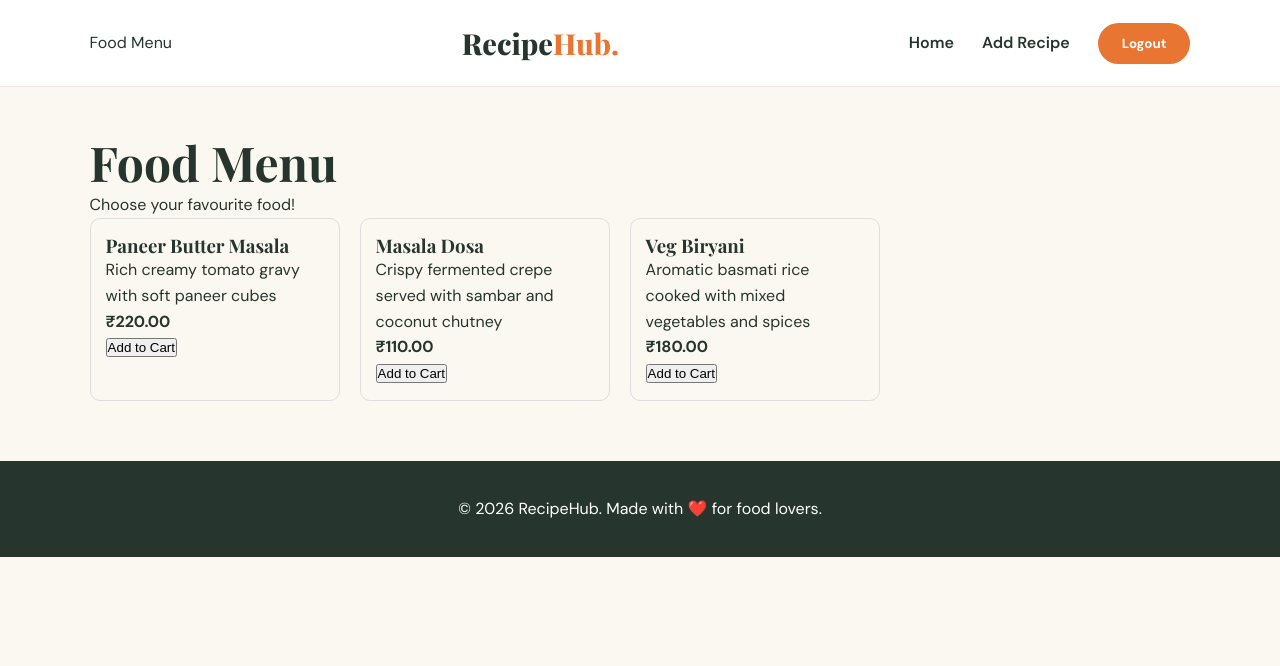
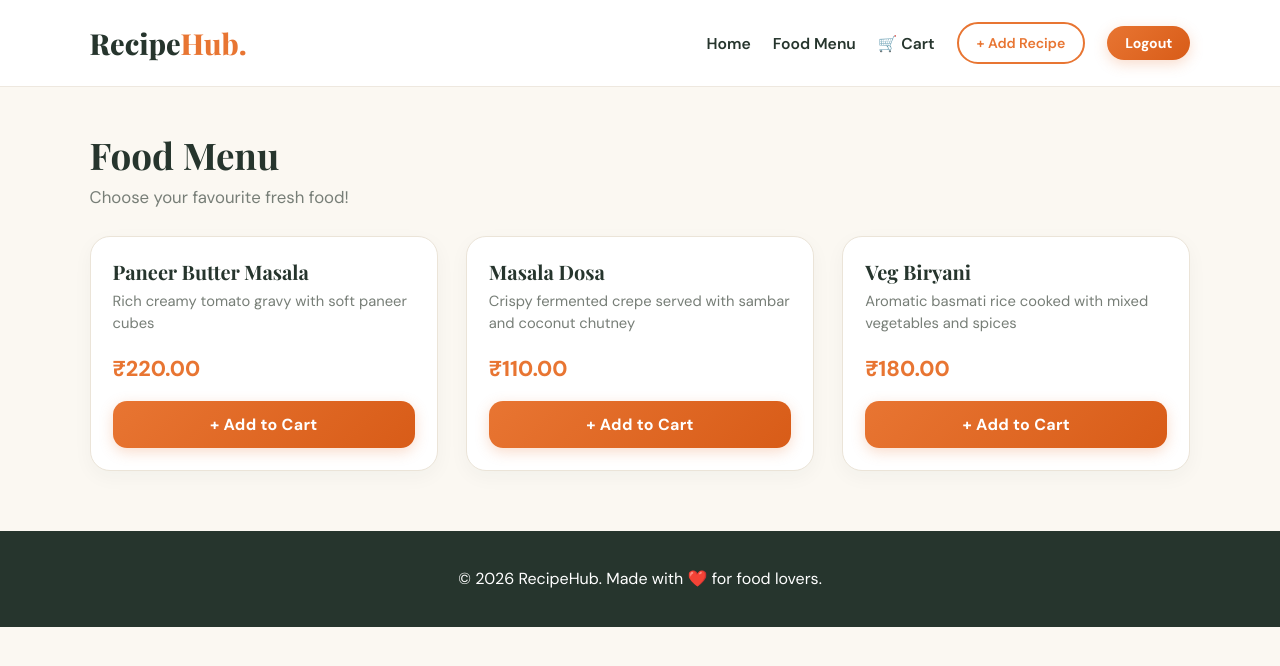
Before and after one commit to Lankakgf/RecipeHub, a Django app: page /orders/ in a window 1280 px wide. Shown: the top 666 px of the page. Run offline with Django 5.2, Linux system fonts and the light colour scheme; a user stored in the database is signed in; data comes from the database, SQL or seed files in the repository; both versions use the stored data as it was after the commit.

Commit message:
Add shopping cart feature, fix views, and improve UI design

```diff
--- a/config/urls.py
+++ b/config/urls.py
@@ -1,3 +1,4 @@
+from django.http import HttpResponse
 
 from django.contrib import admin
 from django.urls import path, include
@@ -5,6 +6,8 @@ from django.conf import settings
 from django.conf.urls.static import static
 
 urlpatterns = [
+    path('service-worker.js', lambda r: HttpResponse('', content_type='application/javascript')),
+
     path('admin/', admin.site.urls),
 path('accounts/', include('django.contrib.auth.urls')),
 path('orders/', include('orders.urls')),
--- a/orders/urls.py
+++ b/orders/urls.py
@@ -3,4 +3,7 @@ from . import views
 
 urlpatterns = [
     path('', views.menu, name='menu'),
+    path('cart/', views.cart_view, name='cart_view'),
+    path('cart/add/<int:item_id>/', views.add_to_cart, name='add_to_cart'),
+    path('cart/remove/<int:item_id>/', views.remove_from_cart, name='remove_from_cart'),
 ]
--- a/orders/views.py
+++ b/orders/views.py
@@ -1,6 +1,55 @@
-from django.shortcuts import render
+from django.shortcuts import render, redirect, get_object_or_404
+from django.contrib import messages
 from .models import MenuItem
 
 def menu(request):
     items = MenuItem.objects.filter(is_available=True)
     return render(request, 'orders/menu.html', {'items': items})
+
+def add_to_cart(request, item_id):
+    item = get_object_or_404(MenuItem, id=item_id, is_available=True)
+    cart = request.session.get('cart', {})
+
+    item_id_str = str(item_id)
+    cart[item_id_str] = cart.get(item_id_str, 0) + 1
+
+    request.session['cart'] = cart
+    request.session.modified = True
+    messages.success(request, f"{item.name} added to cart!")
+
+    return redirect(request.META.get('HTTP_REFERER', 'menu'))
+
+def cart_view(request):
+    cart = request.session.get('cart', {})
+    cart_items = []
+    grand_total = 0
+
+    if cart:
+        menu_items = MenuItem.objects.filter(id__in=[int(k) for k in cart.keys() if k.isdigit()])
+        item_map = {item.id: item for item in menu_items}
+
+        for item_id_str, quantity in cart.items():
+            if item_id_str.isdigit() and int(item_id_str) in item_map:
+                item = item_map[int(item_id_str)]
+                subtotal = item.price * quantity
+                grand_total += subtotal
+                cart_items.append({
+                    'item': item,
+                    'quantity': quantity,
+                    'subtotal': subtotal,
+                })
+
+    return render(request, 'orders/cart.html', {
+        'cart_items': cart_items,
+        'grand_total': grand_total,
+    })
+
+def remove_from_cart(request, item_id):
+    cart = request.session.get('cart', {})
+    item_id_str = str(item_id)
+    if item_id_str in cart:
+        del cart[item_id_str]
+        request.session['cart'] = cart
+        request.session.modified = True
+        messages.info(request, "Item removed from cart.")
+    return redirect('cart_view')
--- a/recipes/static/recipes/css/style.css
+++ b/recipes/static/recipes/css/style.css
@@ -559,3 +559,174 @@ footer {
         padding: 8px 14px;
     }
 }
+/* =================================
+   MODERN BUTTONS & INTERACTION STYLES
+================================= */
+
+/* Base Button */
+.btn {
+    display: inline-flex;
+    align-items: center;
+    justify-content: center;
+    gap: 8px;
+    border: none;
+    border-radius: 999px;
+    padding: 12px 26px;
+    font-family: inherit;
+    font-size: 0.95rem;
+    font-weight: 700;
+    cursor: pointer;
+    text-decoration: none;
+    transition: all 0.25s cubic-bezier(0.4, 0, 0.2, 1);
+    box-shadow: 0 4px 14px rgba(232, 117, 50, 0.25);
+}
+
+/* Primary Button (RecipeHub Signature Orange) */
+.btn, .btn-primary {
+    background: linear-gradient(135deg, #e87532 0%, #d85c18 100%);
+    color: #ffffff;
+}
+
+.btn:hover, .btn-primary:hover {
+    background: linear-gradient(135deg, #d85c18 0%, #b8470a 100%);
+    transform: translateY(-2px);
+    box-shadow: 0 6px 20px rgba(232, 117, 50, 0.38);
+}
+
+.btn:active, .btn-primary:active {
+    transform: scale(0.98);
+}
+
+/* Secondary / Outline Button */
+.btn-outline {
+    background: transparent;
+    color: var(--primary);
+    border: 2px solid var(--primary);
+    box-shadow: none;
+}
+
+.btn-outline:hover {
+    background: var(--primary);
+    color: #ffffff;
+    transform: translateY(-2px);
+    box-shadow: 0 4px 14px rgba(232, 117, 50, 0.25);
+}
+
+/* Small Button (for navbar & cards) */
+.btn-sm {
+    padding: 8px 18px;
+    font-size: 0.88rem;
+}
+
+/* Add to Cart Button */
+.btn-cart {
+    width: 100%;
+    border-radius: 14px;
+    padding: 13px 20px;
+    font-size: 1rem;
+    letter-spacing: 0.3px;
+}
+
+/* Navbar Navigation Links */
+.nav-links {
+    display: flex;
+    align-items: center;
+    gap: 22px;
+}
+
+.nav-item {
+    font-weight: 600;
+    font-size: 0.98rem;
+    color: var(--dark);
+    transition: color 0.2s;
+    position: relative;
+}
+
+.nav-item:hover {
+    color: var(--primary);
+}
+
+/* Cart Badge */
+.cart-badge {
+    background: var(--primary);
+    color: #ffffff;
+    font-size: 0.75rem;
+    font-weight: 700;
+    padding: 2px 7px;
+    border-radius: 999px;
+    margin-left: 4px;
+    vertical-align: middle;
+}
+
+/* Alert Notification Boxes */
+.messages-container {
+    margin-bottom: 25px;
+}
+
+.alert-box {
+    background: #eef8f1;
+    color: #1e7e34;
+    border: 1px solid #c3e6cb;
+    padding: 14px 20px;
+    border-radius: 12px;
+    font-weight: 600;
+    margin-bottom: 10px;
+    display: flex;
+    align-items: center;
+    box-shadow: 0 4px 12px rgba(0,0,0,0.03);
+}
+
+/* Food Menu Card Design */
+.menu-grid {
+    display: grid;
+    grid-template-columns: repeat(auto-fill, minmax(280px, 1fr));
+    gap: 28px;
+    margin-top: 25px;
+}
+
+.menu-card {
+    background: #ffffff;
+    border: 1px solid #ebe4d8;
+    border-radius: 20px;
+    padding: 22px;
+    display: flex;
+    flex-direction: column;
+    justify-content: space-between;
+    box-shadow: 0 6px 20px rgba(38, 53, 45, 0.04);
+    transition: transform 0.25s ease, box-shadow 0.25s ease, border-color 0.25s ease;
+}
+
+.menu-card:hover {
+    transform: translateY(-4px);
+    box-shadow: 0 14px 32px rgba(38, 53, 45, 0.08);
+    border-color: #d6cbbe;
+}
+
+.menu-card-img {
+    width: 100%;
+    height: 180px;
+    object-fit: cover;
+    border-radius: 14px;
+    margin-bottom: 16px;
+}
+
+.menu-card-title {
+    font-size: 1.25rem;
+    font-weight: 700;
+    color: var(--dark);
+    margin-bottom: 6px;
+}
+
+.menu-card-desc {
+    color: var(--muted);
+    font-size: 0.92rem;
+    line-height: 1.5;
+    margin-bottom: 18px;
+}
+
+.menu-card-price {
+    font-size: 1.35rem;
+    font-weight: 800;
+    color: var(--primary);
+    margin-bottom: 14px;
+}
--- a/recipes/views.py
+++ b/recipes/views.py
@@ -3,6 +3,7 @@ from django.shortcuts import render, redirect, get_object_or_404
 from django.contrib.auth.decorators import login_required
 from django.db.models import Q
 
+from .forms import RecipeForm
 from .models import Recipe, Category
 
 def home(request):
--- a/templates/base.html
+++ b/templates/base.html
@@ -1,59 +1,54 @@
-
 {% load static %}
 <!DOCTYPE html>
 <html lang="en">
-
 <head>
     <meta charset="UTF-8">
     <meta name="viewport" content="width=device-width, initial-scale=1.0">
-
     <title>{% block title %}RecipeHub{% endblock %}</title>
-
-    <!-- RecipeHub Custom CSS -->
     <link rel="stylesheet" href="{% static 'recipes/css/style.css' %}">
-
     {% block extra_css %}{% endblock %}
 </head>
-
 <body>
 
-    <!-- Navigation Bar -->
+    <!-- Clean, Modern Navigation Bar -->
     <nav class="navbar">
-     <a href="{% url 'menu' %}">Food Menu</a>
         <a href="{% url 'home' %}" class="logo">
             Recipe<span>Hub.</span>
         </a>
 
         <div class="nav-links">
-
-            <a href="{% url 'home' %}">Home</a>
+            <a href="{% url 'home' %}" class="nav-item">Home</a>
+            <a href="{% url 'menu' %}" class="nav-item">Food Menu</a>
+            <a href="{% url 'cart_view' %}" class="nav-item cart-link">
+                🛒 Cart
+                {% if request.session.cart %}
+                    <span class="cart-badge">{{ request.session.cart|length }}</span>
+                {% endif %}
+            </a>
 
             {% if user.is_authenticated %}
-
-                <a href="{% url 'create_recipe' %}">Add Recipe</a>
-
-                <form action="{% url 'logout' %}" method="post">
+                <a href="{% url 'create_recipe' %}" class="btn btn-outline btn-sm">+ Add Recipe</a>
+                <form action="{% url 'logout' %}" method="post" style="display: inline; margin: 0;">
                     {% csrf_token %}
-                    <button class="btn" type="submit">
-                        Logout
-                    </button>
+                    <button class="btn btn-primary btn-sm" type="submit">Logout</button>
                 </form>
-
             {% else %}
-
-                <a href="{% url 'login' %}">Login</a>
-
+                <a href="{% url 'login' %}" class="btn btn-primary btn-sm">Login</a>
             {% endif %}
-
         </div>
     </nav>
 
-    <!-- Main Content -->
+    <!-- Main Content & Toast Alerts -->
     <main class="container">
+        {% if messages %}
+            <div class="messages-container">
+                {% for message in messages %}
+                    <div class="alert-box">{{ message }}</div>
+                {% endfor %}
+            </div>
+        {% endif %}
 
-        {% block content %}
-        {% endblock %}
-
+        {% block content %}{% endblock %}
     </main>
 
     <!-- Footer -->
--- a/templates/orders/menu.html
+++ b/templates/orders/menu.html
@@ -1,36 +1,34 @@
 {% extends 'base.html' %}
 
+{% block title %}Food Menu - RecipeHub{% endblock %}
+
 {% block content %}
-
-<h1>Food Menu</h1>
-<p>Choose your favourite food!</p>
-
-<div style="display: flex; flex-wrap: wrap; gap: 20px;">
-
-    {% for item in items %}
-
-    <div style="border: 1px solid #ddd; padding: 15px; width: 250px; border-radius: 10px;">
-
-        {% if item.image %}
-            <img src="{{ item.image.url }}" width="100%" height="160" style="object-fit: cover;">
-        {% endif %}
-
-        <h3>{{ item.name }}</h3>
-
-        <p>{{ item.description }}</p>
-
-        <h4>₹{{ item.price }}</h4>
-
-        <button type="button">Add to Cart</button>
-
-    </div>
-
-    {% empty %}
-
-    <p>No food items available yet. Please add items through the admin panel.</p>
-
-    {% endfor %}
-
+<div style="margin-bottom: 25px;">
+    <h1 style="font-size: 2.3rem; margin-bottom: 6px;">Food Menu</h1>
+    <p style="color: var(--muted); font-size: 1.05rem;">Choose your favourite fresh food!</p>
 </div>
 
+<div class="menu-grid">
+    {% for item in items %}
+    <div class="menu-card">
+        <div>
+            {% if item.image %}
+                <img src="{{ item.image.url }}" alt="{{ item.name }}" class="menu-card-img">
+            {% endif %}
+            <h3 class="menu-card-title">{{ item.name }}</h3>
+            <p class="menu-card-desc">{{ item.description }}</p>
+        </div>
+
+        <div>
+            <div class="menu-card-price">₹{{ item.price }}</div>
+            <form action="{% url 'add_to_cart' item.id %}" method="post">
+                {% csrf_token %}
+                <button type="submit" class="btn btn-cart">+ Add to Cart</button>
+            </form>
+        </div>
+    </div>
+    {% empty %}
+    <p style="color: var(--muted); font-size: 1.1rem;">No food items available yet. Please add items via the admin panel.</p>
+    {% endfor %}
+</div>
 {% endblock %}
```
Also changed, not shown: templates/orders/cart.html (added, +51 -0 lines), db.sqlite3, media/recipes/pexels-shootsaga-33430556_PedP8dH.jpg (added).
